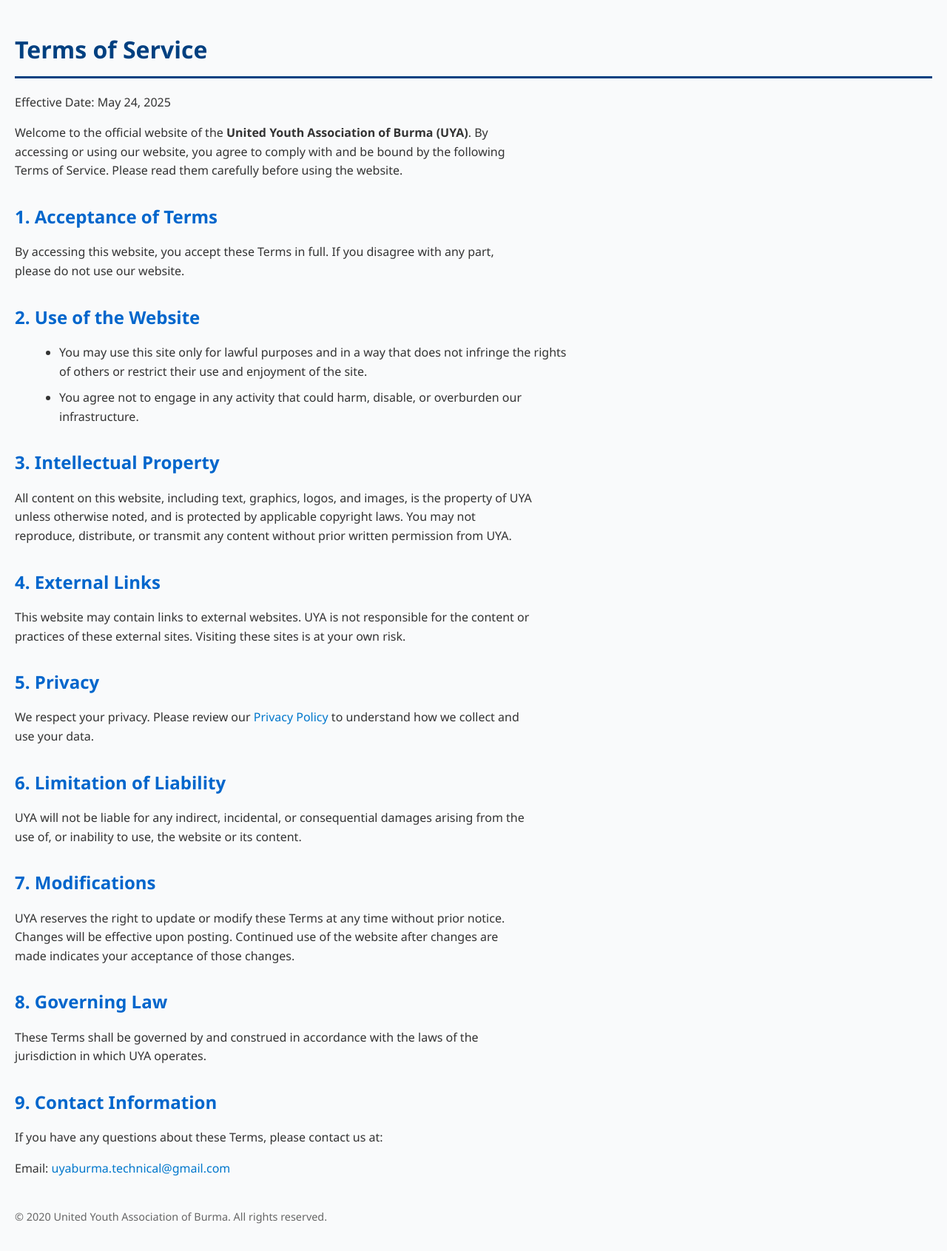
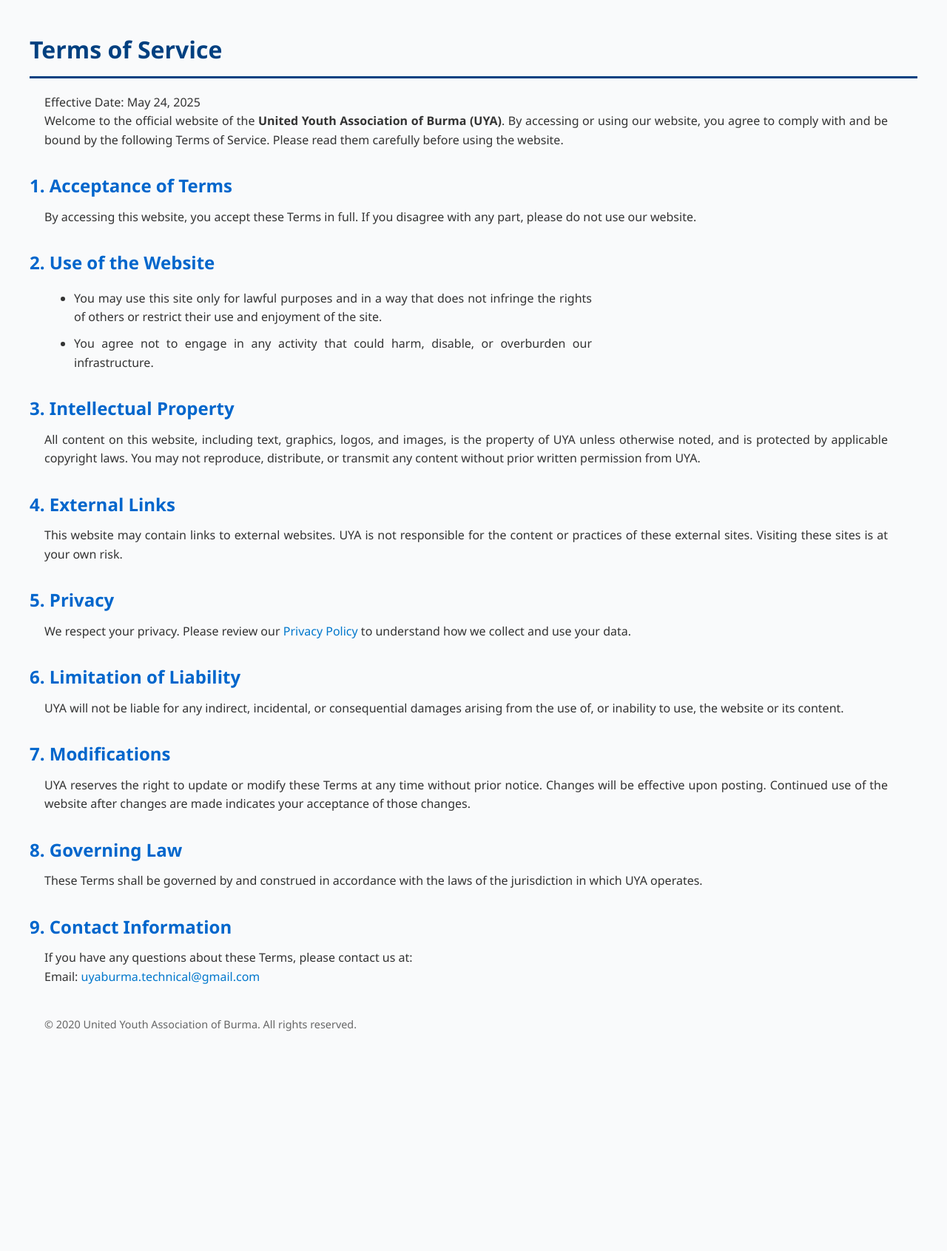
Before and after one commit to Aung-myat-min/UYA_Backend, a Django app: template core/templates/terms_of_service.html in a window 1280 px wide. Shown: the whole page at 74% size. After the commit the page ends 1394 px from the top, so only its background shows below. Run offline with Django 5.2, Linux system fonts and the light colour scheme; the template is opened without the code that fills it: most values are stand-ins (such as "Sample title", 1, 10 or a date in 2020).

Commit message:
design update terms of services

```diff
--- a/core/templates/terms_of_service.html
+++ b/core/templates/terms_of_service.html
@@ -4,14 +4,21 @@
     <meta charset="UTF-8" />
     <title>Terms of Service | United Youth Association of Burma</title>
     <style>
-      /* Basic reset and font */
       body {
+        max-width: 95%;
+        margin-bottom: 15px;
+        margin: 0 20px;
         font-family: "Segoe UI", Tahoma, Geneva, Verdana, sans-serif;
         line-height: 1.6;
         background-color: #f9fafb;
         color: #333;
-        margin: 0;
         padding: 20px;
+        text-align: justify;
+      }
+
+      p,
+      li {
+        text-align: justify;
       }
 
       h1 {
@@ -28,8 +35,9 @@
       }
 
       p {
-        max-width: 700px;
+        max-width: 95%;
         margin-bottom: 15px;
+        margin: 0 20px;
       }
 
       ul {
```
